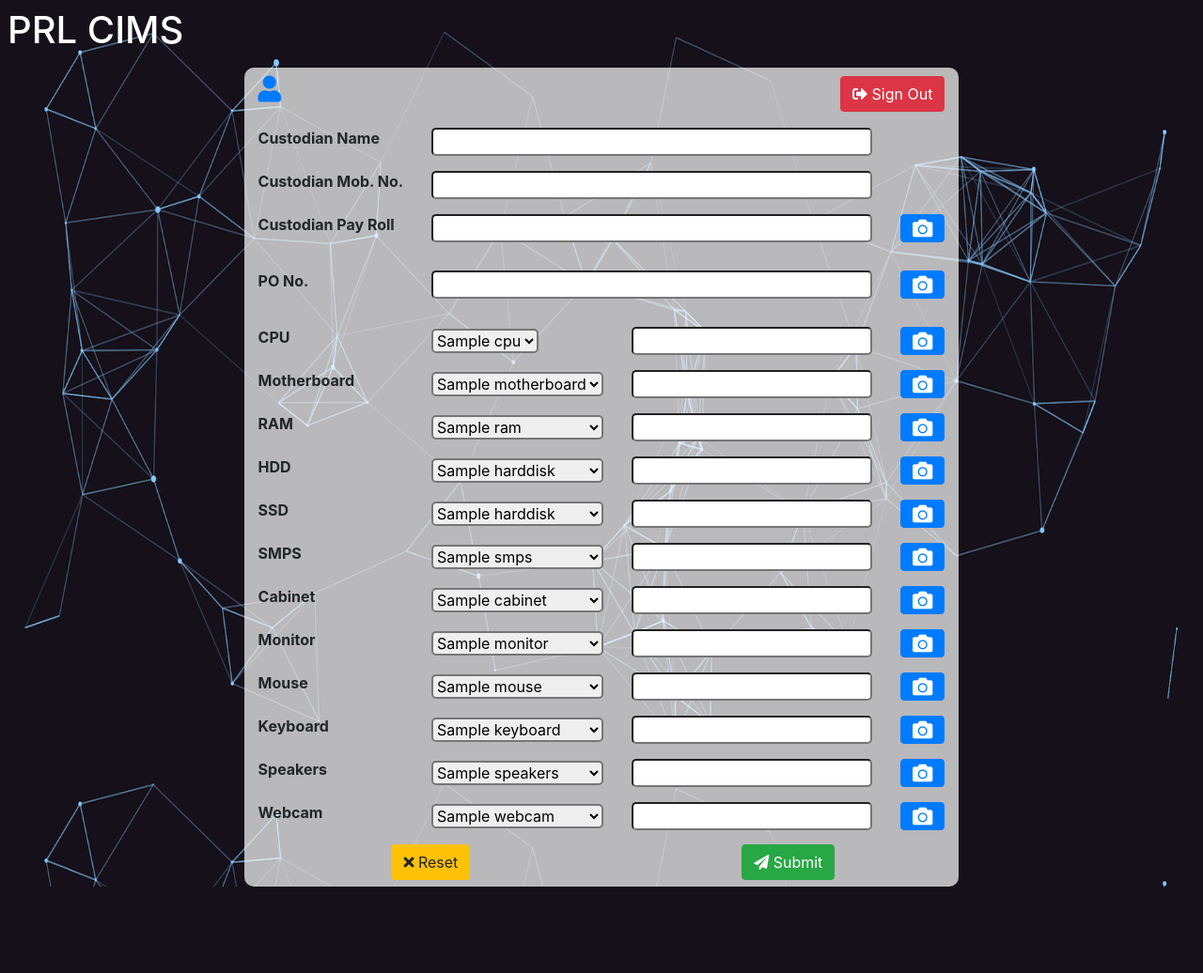
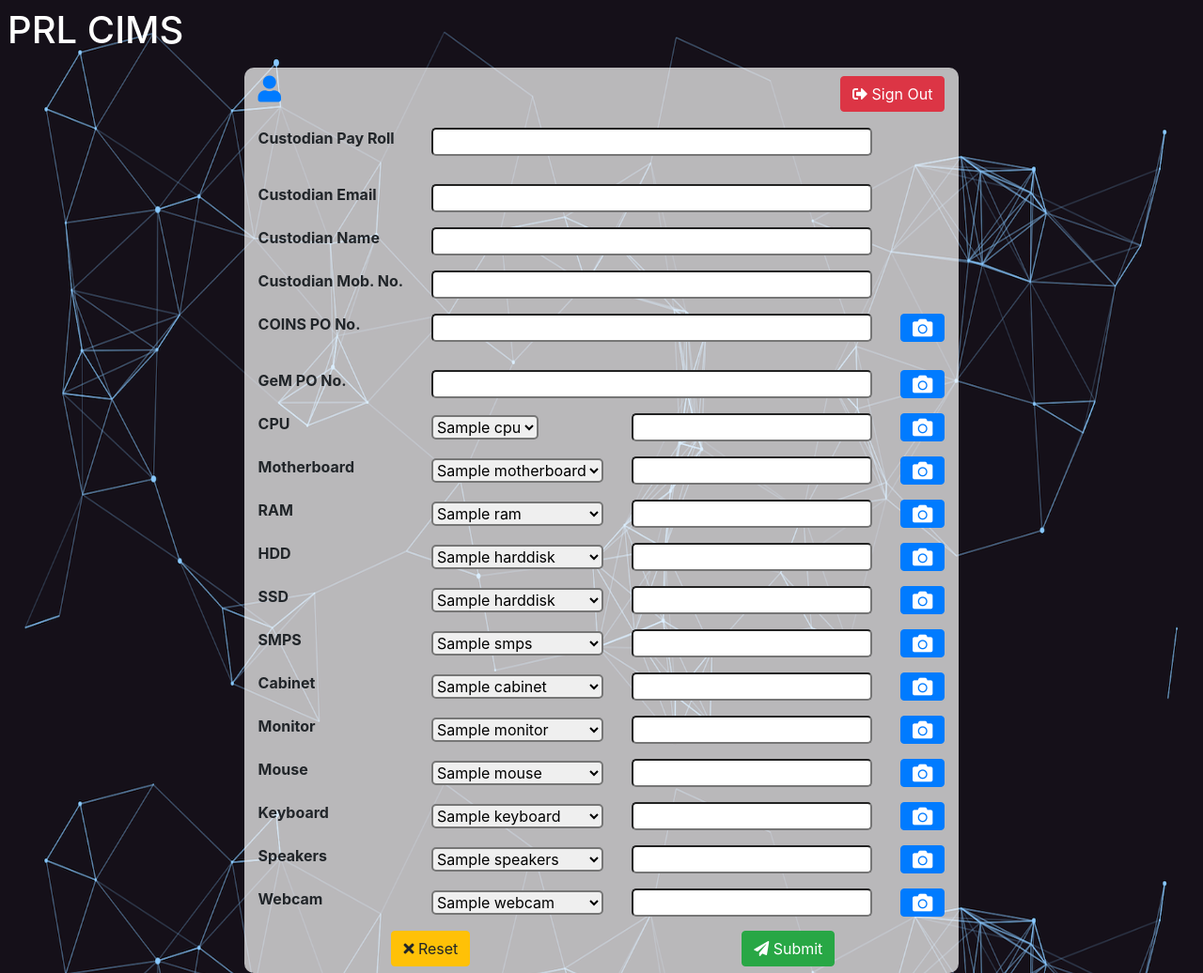
Before and after one commit to Dishendramishra/CIMS, a Flask app: template python-server/templates/form.html in a window 1280 px wide. Shown: the whole page at 94% size. Before the commit the page ends 944 px from the top, so only its background shows below. Run offline with Flask 2, Linux system fonts and the light colour scheme; the template is opened without the code that fills it: most values are stand-ins (such as "Sample title", 1, 10 or a date in 2020); some libraries are stand-ins or nearby versions.

Commit message:
added email functionality

```diff
--- a/python-server/app.py
+++ b/python-server/app.py
@@ -1,17 +1,32 @@
-from typing import Collection
+# installed
+# ========================================
 from flask import *
 from flask_login import LoginManager, current_user, login_user, logout_user, login_required, UserMixin
 from flask_mongoengine import MongoEngine
 from flask_qrcode import QRcode
+from werkzeug.urls import url_parse
 import pymongo
-import os
-from form import LoginForm
-from werkzeug.urls import url_parse
-import re
-from datetime import datetime
 
 from colorama import init, Fore, Back, Style
 init()
+# ========================================
+
+# built-in
+# ========================================
+import os
+import re
+from datetime import datetime
+from typing import Collection
+# ========================================
+
+# custom
+# ========================================
+from form import LoginForm
+from cims_report import *
+from cims_email import *
+# ========================================
+
+
 
 def cprint(color,obj):
     colors = {"r": Fore.RED,
@@ -171,10 +186,10 @@ def add_data():
     #==================================================================
     payroll = re.compile("^PR\d{5}")
 
-    record["custodian"] = record["custodian"].upper()
+    record["custodian-payroll"] = record["custodian-payroll"].upper()
 
-    if not bool(payroll.match(record["custodian"])):
-        result["custodian"] = "Empty"
+    if not bool(payroll.match(record["custodian-payroll"])):
+        result["custodian-payroll"] = "Empty"
         result["msg"] = "Pay Roll Number is Not in Correct Format!"
         return jsonify(result), 400
     #==================================================================
@@ -184,11 +199,12 @@ def add_data():
     #==================================================================
     ponumber = re.compile("^PRAA\d{14}|PRAA\d{4}E\d{9}")
 
-    record["po-number"] = record["po-number"].upper()
+    record["coins-po-number"] = record["coins-po-number"].upper()
+    record["gem-po-number"] = record["gem-po-number"].upper()
 
-    if not bool(ponumber.match(record["po-number"])):
-        result["po-number"] = "Empty"
-        result["msg"] = "PO Number is Not in Correct Format!"
+    if not bool(ponumber.match(record["coins-po-number"])):
+        result["coins-po-number"] = "Empty"
+        result["msg"] = "Coins PO Number is Not in Correct Format!"
         return jsonify(result), 400
     #==================================================================
 
@@ -198,6 +214,9 @@ def add_data():
     try:
         mycoll.insert_one(record)
         # status_code = Response(status=201)
+        record["pcdt-id"] = primary_key
+        generate_report(primary_key+".pdf", record)
+        send_email([record["custodian-email"]], primary_key+".pdf")
         return render_template("qrcode.html", primary_key=primary_key)
 
     except Exception as e:
--- a/python-server/templates/form.html
+++ b/python-server/templates/form.html
@@ -68,36 +68,55 @@
             </td>
             {% endblock %}
         </tr>
+
+        <tr>
+            <td><label>Custodian Pay Roll</label></td>
+            <td colspan="2"><input  class="w-100" oninput="validateCustodian(this)" style="text-transform: uppercase" type="text" name="" id="custodian-payroll" data-identifer="qrcode-input"></td>
+        </tr>
+
+        <tr>
+            <td colspan="4">
+                <div class="alert alert-danger collapse text-center" role="alert" id="custodian-alert" >
+                    Invalid Pay Roll Number !
+                </div>
+            </td>
+        </tr>
+
+        <tr>
+            <td><label>Custodian Email</label></td>
+            <td colspan="2"><input type="text" id="custodian-email" class="w-100"></td>
+        </tr>
+
         <tr>
             <td><label>Custodian Name</label></td>
             <td colspan="2"><input type="text" id="custodian-name" class="w-100"></td>
         </tr>
+
         <tr>
             <td><label>Custodian Mob. No.</label></td>
             <td colspan="2"><input type="text" id="custodian-mobile" class="w-100" oninput="this.value = this.value.replace(/[^0-9]/g, '').replace(/(\..*?)\..*/g, '$1');" /></td>
         </tr>
+
         <tr>
-            <td><label>Custodian Pay Roll</label></td>
-            <td colspan="2"><input  class="w-100" oninput="validateCustodian(this)" style="text-transform: uppercase" type="text" name="" id="custodian" data-identifer="qrcode-input"></td>
-            <td><button onclick="scanCode(this)" class="scan-qr-btn fa fa-camera fa-lg btn btn-primary " data-input="custodian"></button></td>
+            <td><label>COINS PO No.</label></td>
+            <td colspan="2"><input class="w-100" oninput="validatePONumber(this)" style="text-transform: uppercase" type="text" name="" id="coins-po-number" data-identifer="qrcode-input"></td>
+            <td><button onclick="scanCode(this)" class="scan-qr-btn fa fa-camera fa-lg btn btn-primary " data-input="coins-po-number"></button></td>
         </tr>
-            <td colspan="3">
-                <div class="alert alert-danger collapse text-center" role="alert" id="custodian-alert" >
-                    Invalid Pay Roll Number !
+
+        <tr>
+            <td colspan="4">
+                <div class="alert alert-danger collapse text-center" role="alert" id="po-alert">
+                    Invalid COINS PO Number !
                 </div>
             </td>
+        </tr>
+
         <tr>
-            <td><label>PO No.</label></td>
-            <td colspan="2"><input class="w-100" oninput="validatePONumber(this)" style="text-transform: uppercase" type="text" name="" id="po-number" data-identifer="qrcode-input"></td>
-            <td><button onclick="scanCode(this)" class="scan-qr-btn fa fa-camera fa-lg btn btn-primary " data-input="po-number"></button></td>
+            <td><label>GeM PO No.</label></td>
+            <td colspan="2"><input class="w-100" oninput="" style="text-transform: uppercase" type="text" name="" id="gem-po-number" data-identifer="qrcode-input"></td>
+            <td><button onclick="scanCode(this)" class="scan-qr-btn fa fa-camera fa-lg btn btn-primary " data-input="gem-po-number"></button></td>
         </tr>
-        </tr>
-            <td colspan="3">
-                <div class="alert alert-danger collapse text-center" role="alert" id="po-alert">
-                    Invalid PO Number !
-                </div>
-            </td>
-        <tr>
+
         <tr>
             <td><label>CPU</label></td>
             <td>
@@ -110,6 +129,7 @@
             <td><input type="text" name="" id="cpu" data-identifer="qrcode-input"></td>
             <td><button onclick="scanCode(this)" class="scan-qr-btn fa fa-camera fa-lg btn btn-primary " data-input="cpu"></button></td>
         </tr>
+
         <tr>
             <td> <label>Motherboard</label> </td>
             <td>
@@ -122,6 +142,7 @@
             <td><input type="text" name="" id="motherboard" data-identifer="qrcode-input"/></td>
             <td><button onclick="scanCode(this)" class="scan-qr-btn fa fa-camera fa-lg btn btn-primary " data-input="motherboard"></button></td>
         </tr>
+
         <tr>
             <td> <label>RAM</label> </td>
             <td>
@@ -134,6 +155,7 @@
             <td><input type="text" name="" id="ram" data-identifer="qrcode-input"/></td>
             <td><button onclick="scanCode(this)" class="scan-qr-btn fa fa-camera fa-lg btn btn-primary " data-input="ram"></button></td>
         </tr>
+
         <tr>
             <td> <label>HDD</label> </td>
             <td>
@@ -146,6 +168,7 @@
             <td><input type="text" name="" id="hdd" data-identifer="qrcode-input"/></td>
             <td><button onclick="scanCode(this)" class="scan-qr-btn fa fa-camera fa-lg btn btn-primary " data-input="hdd"></button></td>
         </tr>
+
         <tr>
             <td> <label>SSD</label> </td>
             <td>
@@ -158,6 +181,7 @@
             <td><input type="text" name="" id="ssd" data-identifer="qrcode-input"/></td>
             <td><button onclick="scanCode(this)" class="scan-qr-btn fa fa-camera fa-lg btn btn-primary " data-input="ssd"></button></td>
         </tr>
+
         <tr>
             <td> <label>SMPS</label> </td>
             <td>
@@ -170,6 +194,7 @@
             <td><input type="text" name="" id="smps" data-identifer="qrcode-input"/></td>
             <td><button onclick="scanCode(this)" class="scan-qr-btn fa fa-camera fa-lg btn btn-primary " data-input="smps"></button></td>
         </tr>
+
         <tr>
             <td> <label>Cabinet</label> </td>
             <td>
@@ -182,6 +207,7 @@
             <td><input type="text" name="" id="cabinet" data-identifer="qrcode-input"/></td>
             <td><button onclick="scanCode(this)" class="scan-qr-btn fa fa-camera fa-lg btn btn-primary " data-input="cabinet"></button></td>
         </tr>
+
         <tr>
             <td> <label>Monitor</label> </td>
             <td>
@@ -194,6 +220,7 @@
             <td><input type="text" name="" id="monitor" data-identifer="qrcode-input"/></td>
             <td><button onclick="scanCode(this)" class="scan-qr-btn fa fa-camera fa-lg btn btn-primary " data-input="monitor"></button></td>
         </tr>
+
         <tr>
             <td> <label>Mouse</label> </td>
             <td>
@@ -206,6 +233,7 @@
             <td><input type="text" name="" id="mouse" data-identifer="qrcode-input"/></td>
             <td><button onclick="scanCode(this)" class="scan-qr-btn fa fa-camera fa-lg btn btn-primary " data-input="mouse"></button></td>
         </tr>
+
         <tr>
             <td> <label>Keyboard</label> </td>
             <td>
@@ -218,6 +246,7 @@
             <td><input type="text" name="" id="keyboard" data-identifer="qrcode-input"/></td>
             <td><button onclick="scanCode(this)" class="scan-qr-btn fa fa-camera fa-lg btn btn-primary " data-input="keyboard"></button></td>
         </tr>
+
         <tr>
             <td> <label>Speakers</label> </td>
             <td>
@@ -230,6 +259,7 @@
             <td><input type="text" name="" id="speakers" data-identifer="qrcode-input"/></td>
             <td><button onclick="scanCode(this)" class="scan-qr-btn fa fa-camera fa-lg btn btn-primary " data-input="speakers"></button></td>
         </tr>
+
         <tr>
             <td> <label>Webcam</label> </td>
             <td>
@@ -242,12 +272,14 @@
             <td><input type="text" name="" id="webcam" data-identifer="qrcode-input"/></td>
             <td><button onclick="scanCode(this)" class="scan-qr-btn fa fa-camera fa-lg btn btn-primary " data-input="webcam"></button></td>
         </tr>
+
         <tr>
             <td align="center" colspan="2"><button id="reset" class="btn btn-warning"
                 onclick="reset_form()"><i class="fa fa-times" aria-hidden="true"></i> Reset</button></td>
             <td align="center" colspan="2"><button id="submit" class="btn btn-success"
                 onclick="submit_data()"><i class="fa fa-paper-plane" aria-hidden="true"></i> Submit</button></td>
         </tr>
+
     </table>
 
     <!-- Modal HTML embedded directly into document -->
@@ -330,10 +362,12 @@
         reset_input_color();
 
         data = {
-            "custodian"         :   $("#custodian").val(),
+            "custodian-payroll" :   $("#custodian-payroll").val(),
+            "custodian-email"   :   $("#custodian-email").val(),
             "custodian-name"    :   $("#custodian-name").val(),
             "custodian-mobile"  :   $("#custodian-mobile").val(),
-            "po-number"         :   $("#po-number").val(),
+            "coins-po-number"   :   $("#coins-po-number").val(),
+            "gem-po-number"     :   $("#gem-po-number").val(),
             "cpu"               :   [ $("#cpu_list").val(),         $("#cpu").val() ],
             "motherboard"       :   [ $("#motherboard_list").val(), $("#motherboard").val() ],
             "ram"               :   [ $("#ram_list").val(),         $("#ram").val() ],
```
Also changed, not shown: parts_query.txt (+33 -1 lines), 1 other file.
